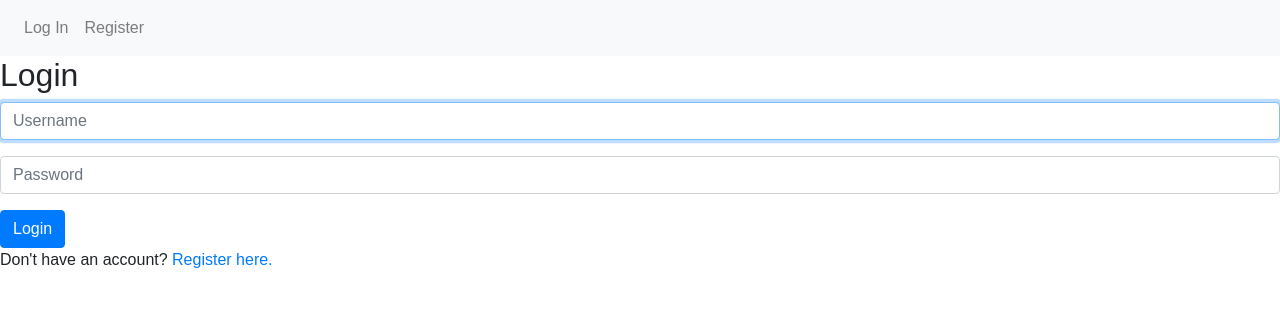
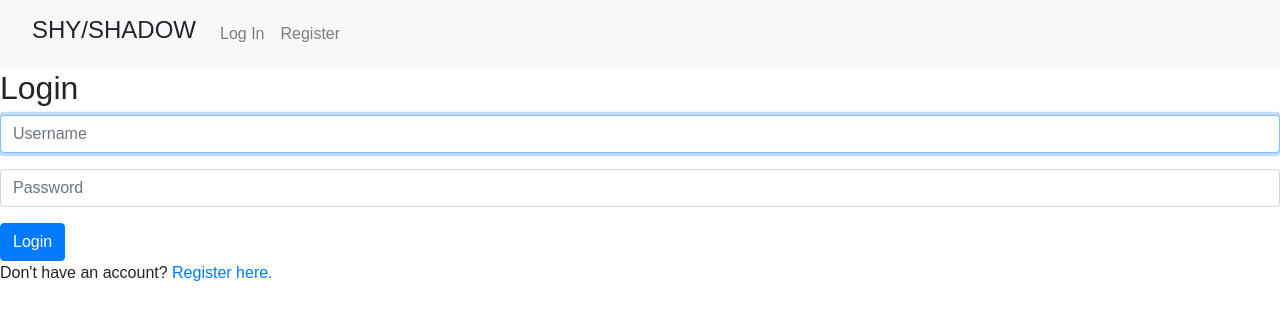
Before and after one commit to ksenijasam/shyshadow, a Django app: page /login_view in a window 1280 px wide. Shown: the top 320 px of the page. Run offline with Django 4.2, Linux system fonts and the light colour scheme; some libraries are stand-ins or nearby versions; some web fonts are replaced.

Commit message:
adding logo

```diff
--- a/therapy_manager/templates/therapy_manager/layout.html
+++ b/therapy_manager/templates/therapy_manager/layout.html
@@ -15,6 +15,9 @@
     <body>
 
         <nav class="navbar navbar-expand-lg navbar-light bg-light">
+
+            <h4 class="nav-link">SHY/SHADOW</h4>
+
             <div>
               <ul class="navbar-nav mr-auto">
                 {% if request.user.is_authenticated %}
```
